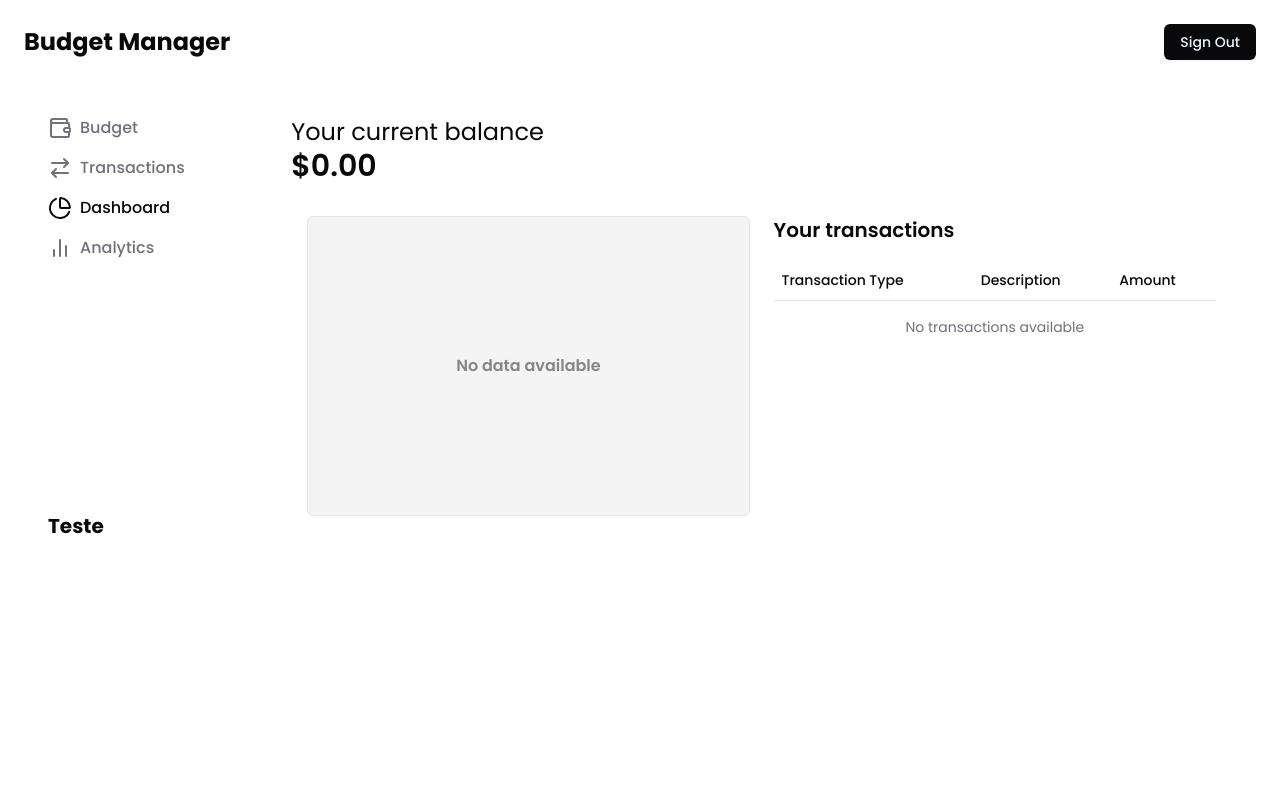
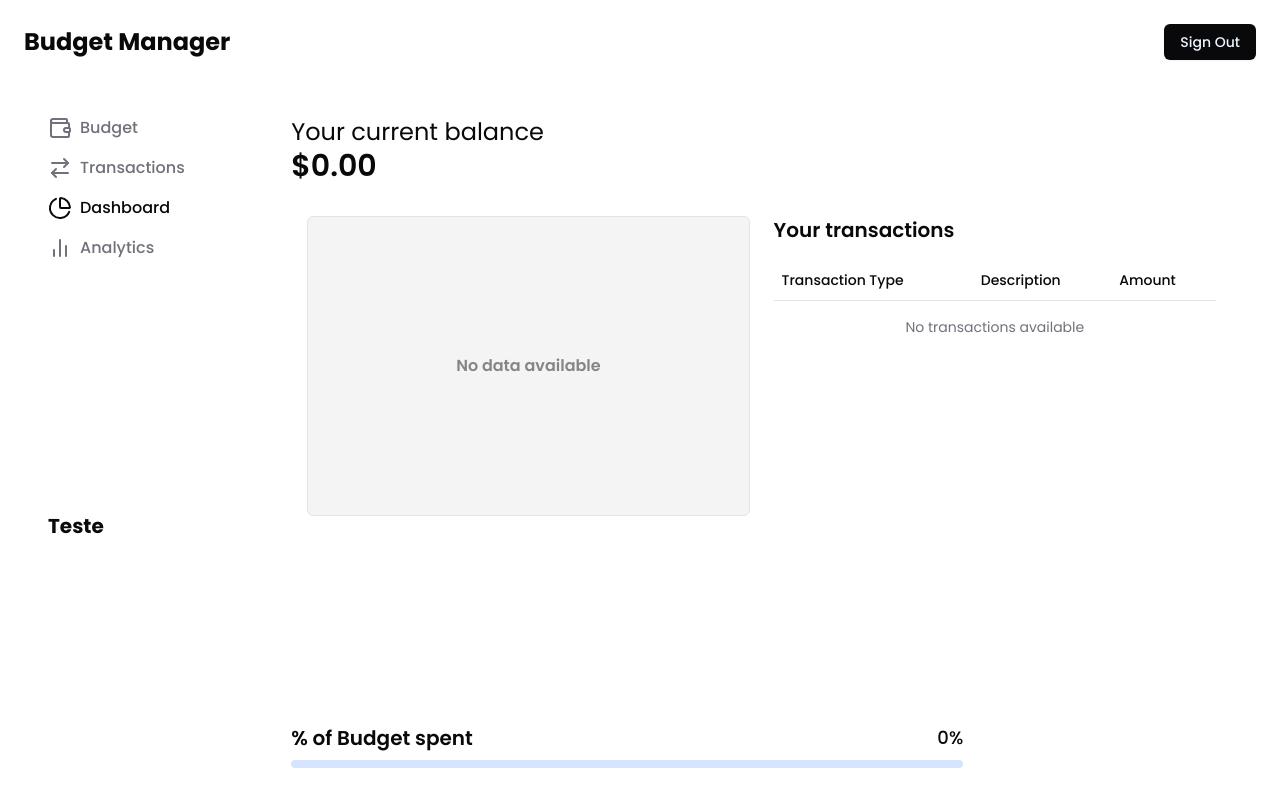
Before and after one commit to kauevecchia/budget-manager, a React (Vite) app: page /dashboard in a window 1280 px wide. Built offline with nearby package versions, Linux system fonts and the light colour scheme.

Commit message:
feat: add BudgetProgressBar component to dashboard page

```diff
--- a/src/pages/dashboard.tsx
+++ b/src/pages/dashboard.tsx
@@ -2,6 +2,7 @@ import { useEffect, useMemo } from "react";
 import { useBudgetContext } from "../hooks/useBudgetContext";
 import { BudgetPieChart } from "../lib/charts/BudgetPieChart";
 import { BudgetTable } from "../components/BudgetTable";
+import { BudgetProgressBar } from "../components/BudgetProgressBar";
 
 export function Dashboard() {
   const {
@@ -43,7 +44,9 @@ export function Dashboard() {
           </div>
         </main>
       </div>
-      <div></div>
+      <div className="md:max-w-2xl">
+        <BudgetProgressBar />
+      </div>
     </div>
   );
 }
```
